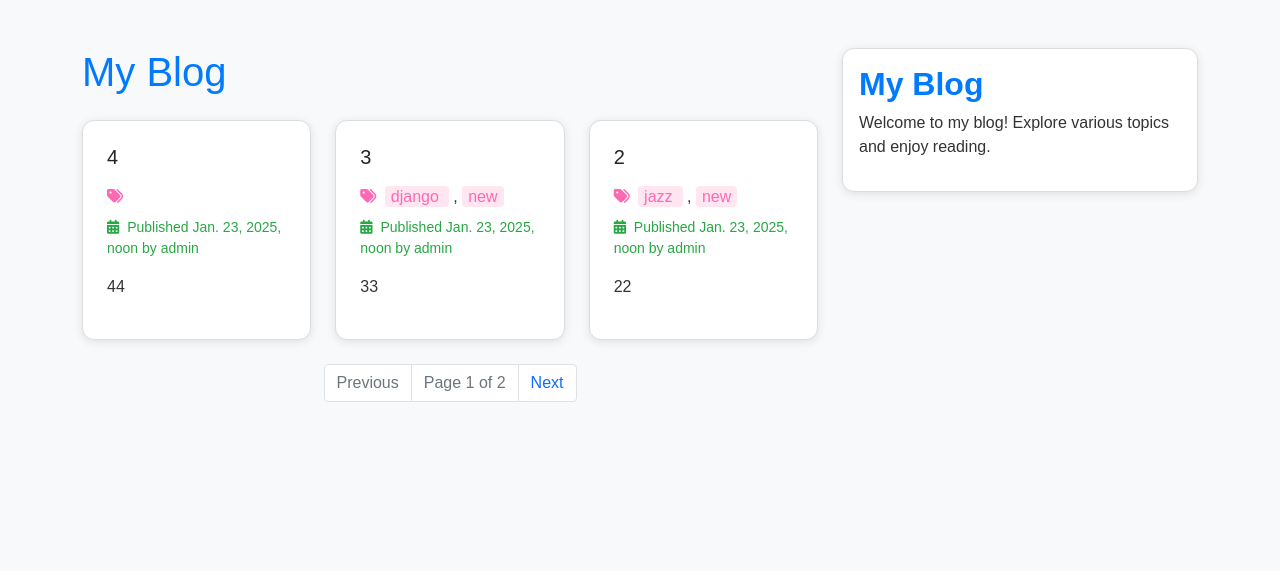
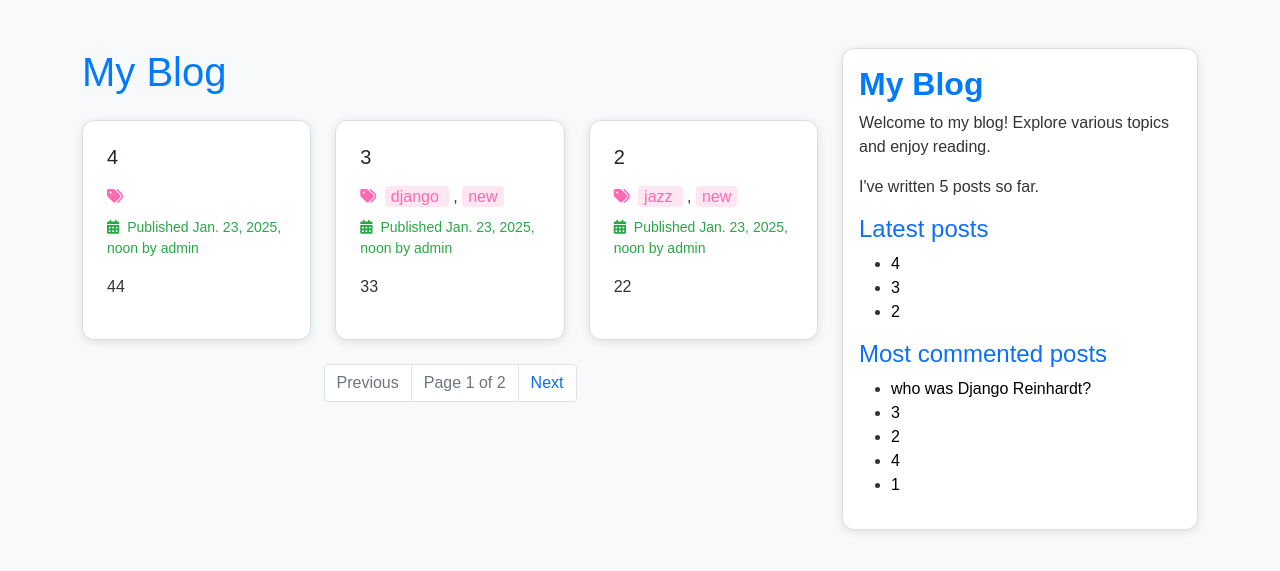
Before and after one commit to Mohammed-Aljazzar/Blog-Application, a Django app: page /blog/ in a window 1280 px wide. Shown: the part 68-639 px from the top of the page. Run offline with Django 5.2, Linux system fonts and the light colour scheme; data comes from the database, SQL or seed files in the repository; both versions use the stored data as it was after the commit; parts of the project's set-up code (start-up, migrations or seed data) failed here and were passed over; some libraries are stand-ins or nearby versions.

Commit message:
add custom template tags

```diff
--- /dev/null
+++ b/blog/templatetags/blog_tags.py
@@ -0,0 +1,22 @@
+from django import template
+from ..models import Post
+from django.db.models import Count
+
+register = template.Library()
+
+@register.simple_tag
+def total_posts():
+    """Returns the total number of posts."""
+    return Post.published.count()
+
+
+@register.inclusion_tag('blog/post/latest_posts.html')
+def show_latest_posts(count=5):
+    """Returns the latest posts."""
+    latest_posts = Post.published.order_by('-publish')[:count]
+    return {'latest_posts': latest_posts}
+
+@register.simple_tag
+def get_most_commented_posts(count=5):
+    """Returns the most commented posts."""
+    return Post.published.annotate(total_comments=Count('comments')).order_by('-total_comments')[:count]
--- a/templates/blog/base.html
+++ b/templates/blog/base.html
@@ -1,3 +1,4 @@
+{% load blog_tags %}
 {% load static %}
 <!DOCTYPE html>
 <html lang="en">
@@ -48,6 +49,19 @@
                     <div class="card p-3">
                         <h2 class="fw-bold">My Blog</h2>
                         <p>Welcome to my blog! Explore various topics and enjoy reading.</p>
+                        <p>I've written {% total_posts %} posts so far.</p>
+                        <h4 class="text-primary">Latest posts</h4>
+                        {% show_latest_posts 3 %}
+
+                        <h4 class="text-primary">Most commented posts</h4>
+                        {% get_most_commented_posts as most_commented_posts %}
+                        <ul>
+                            {% for post in most_commented_posts %}
+                                <li>
+                                    <a style="color: black;" href="{{ post.get_absolute_url }}">{{ post.title }}</a>
+                                 </li>
+                            {% endfor %}
+                        </ul>
                     </div>
                 </div>
             </div>
--- /dev/null
+++ b/templates/blog/post/latest_posts.html
@@ -0,0 +1,9 @@
+<ul>
+
+    {% for post in latest_posts %}
+        <li>
+            <a href="{{post.get_absolute_url}}" style="color: black;">{{post.title}}</a>
+        </li>
+    {% endfor %}
+
+</ul>
```
Also changed, not shown: blog/templatetags/__init__.py (added), db.sqlite3.
